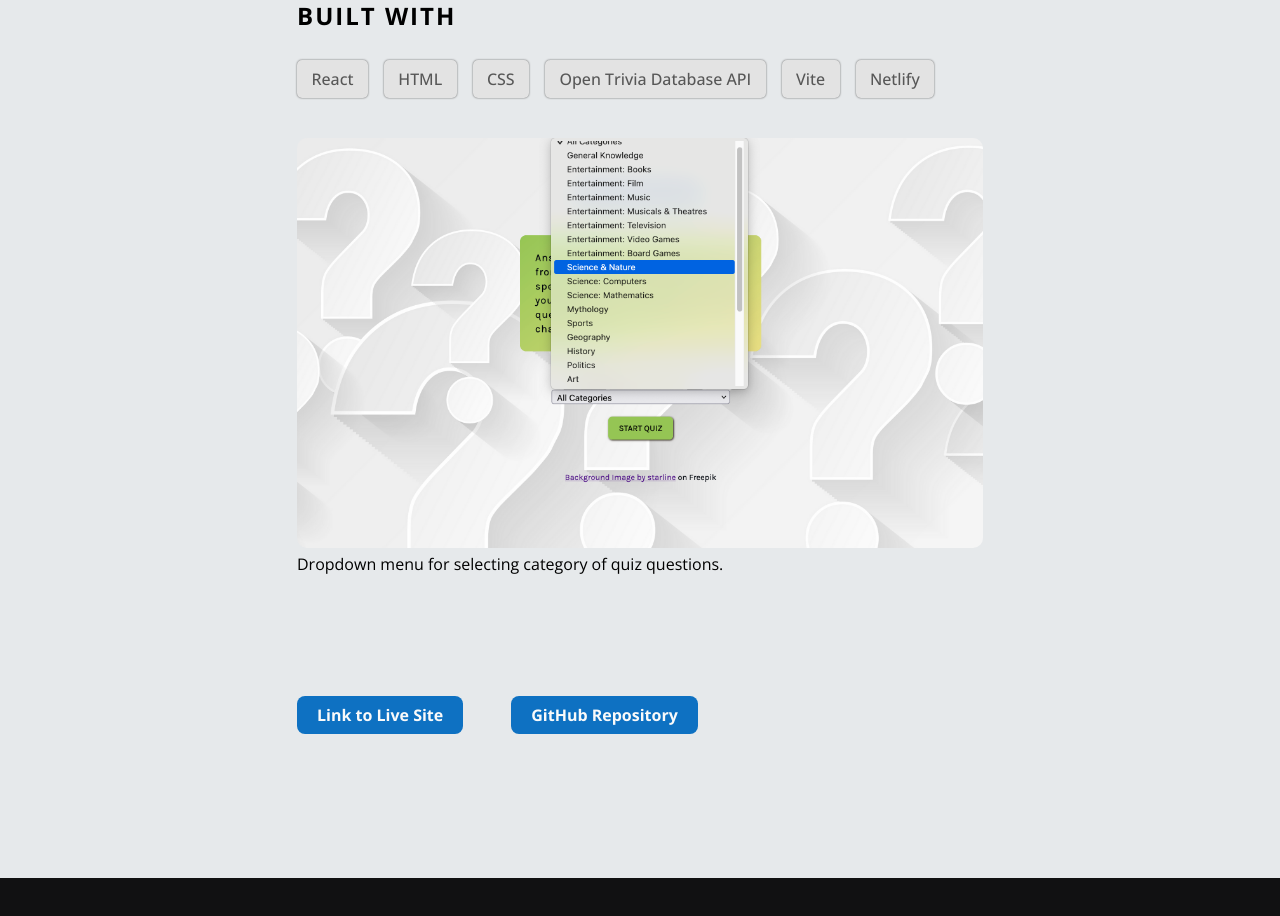
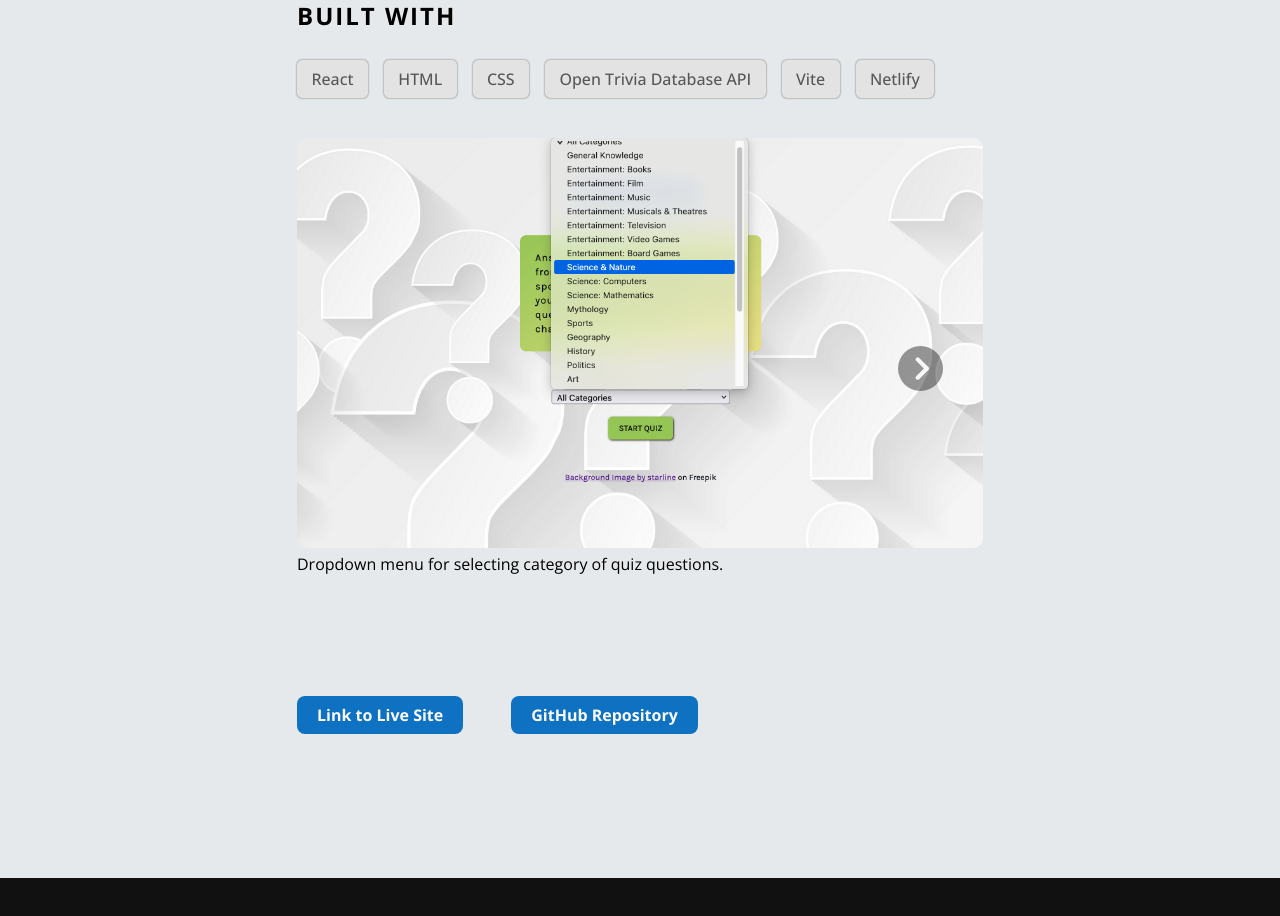
Before and after one commit to BrianSlaby/my-portfolio, a React (Vite) app: page /quizzical in a window 1280 px wide. Shown: the part 1960-2876 px from the top of the page. Built offline with nearby package versions, Linux system fonts and the light colour scheme.

Commit message:
Made Gallery component reusable, rendered Gallery component in all three projects.

```diff
--- a/src/components/shopping-helper/Gallery.tsx
+++ b/src/components/Gallery.tsx
@@ -1,40 +1,16 @@
 import React, { useState, useRef, useEffect } from "react"
-import "../gallery.css"
-import { galleryImage } from "../../types"
-import LeftArrow from "../../assets/LeftArrow"
-import RightArrow from "../../assets/RightArrow"
+import "./gallery.css"
+import { galleryProps } from "../types"
+import LeftArrow from "../assets/LeftArrow"
+import RightArrow from "../assets/RightArrow"
 
-export default function Gallery(): React.ReactNode {
+export default function Gallery({ galleryImages }: galleryProps): React.ReactNode {
     const [ currentIndex, setCurrentIndex ] = useState<number>(0)
     const [ scrollPosition, setScrollPosition ] = useState<number>(0)
     const [ backBtnClass, setBackBtnClass ] = useState<"hidden" | "">("hidden")
     const [ fwdBtnClass, setFwdBtnClass ] = useState<"hidden" | "">("")
 
     const galleryRef = useRef<HTMLDivElement | null>(null)
-
-    const galleryImages: galleryImage[] = [
-        {
-            url: "/public/images/shopping-helper-capture.png",
-            alt: "",
-            caption: "Shopping Helper authentication screen.",
-            index: 0,
-            isCurrent: true
-        },
-        {
-            url: "/public/images/shopping-helper-capture2.png",
-            alt: "",
-            caption: "Logged in UI with example lists, all collapsed.",
-            index: 1,
-            isCurrent: false
-        },
-        {
-            url: "/public/images/shopping-helper-capture3.png",
-            alt: "",
-            caption: "Logged in UI with a list open.",
-            index: 2,
-            isCurrent: false
-        }
-    ]
 
 
     function toggleGalleryForward(): void {
--- a/src/pages/Quizzical.tsx
+++ b/src/pages/Quizzical.tsx
@@ -1,18 +1,43 @@
 import React from "react"
+import { galleryImage } from "../types"
 import ProjectHero from "../components/project-page/ProjectHero"
 import ProjectLinks from "../components/project-page/ProjectLinks"
 import Overview from "../components/quizzical/Overview"
 import Features from "../components/quizzical/Features"
 import Tech from "../components/quizzical/Tech"
+import Gallery from "../components/Gallery"
 
 export default function Quizzical(): React.ReactNode {
+
+    const galleryImages: galleryImage[] = [
+        {
+            url: "/public/images/quizzical-capture2.png",
+            alt: "",
+            caption: "Dropdown menu for selecting category of quiz questions.",
+            index: 0,
+            isCurrent: true
+        },
+        {
+            url: "/public/images/quizzical-capture3.png",
+            alt: "",
+            caption: "Example quiz with answers selected.",
+            index: 1,
+            isCurrent: false
+        },
+        {
+            url: "/public/images/quizzical-capture4.png",
+            alt: "",
+            caption: "Quiz results screen with correct answers in green and incorrect answers in red.",
+            index: 2,
+            isCurrent: false
+        }
+    ]
 
     return (
         <div className="project-main-container">
             <ProjectHero
                 title="Quizzical"
                 description="This page contains details about the Quizzical app including an overview of its functionality, the technology used to build it, and links to the deployed project and source code." />
-
 
 
             <section className="project-details-section">
@@ -27,37 +52,9 @@
 
                 <Tech />
 
-                <div className="gallery-container">
-                    <figure className="gallery-figure">
-                        <img
-                            className="gallery-img"
-                            src="/public/images/quizzical-capture2.png"
-                            alt=""
-                        />
-                        <figcaption>Dropdown menu for selecting category of quiz questions.</figcaption>
-                    </figure>
-
-                    <figure className="gallery-figure">
-                        <img
-                            className="gallery-img"
-                            src="/public/images/quizzical-capture3.png"
-                            alt=""
-                        />
-                        <figcaption>Example quiz with answers selected.</figcaption>
-                    </figure>
-
-                    <figure className="gallery-figure">
-                        <img
-                            className="gallery-img"
-                            src="/public/images/quizzical-capture4.png"
-                            alt=""
-                        />
-                        <figcaption>Quiz results screen with correct answers in green and incorrect answers in red.</figcaption>
-                    </figure>
-
-
-                </div>
-
+                <Gallery
+                    galleryImages={galleryImages}
+                />
 
                 <ProjectLinks
                     liveUrl="https://quizzical-bslaby.netlify.app/"
--- a/src/pages/ShoppingHelper.tsx
+++ b/src/pages/ShoppingHelper.tsx
@@ -1,12 +1,38 @@
 import React from "react"
+import { galleryImage } from "../types"
 import ProjectHero from "../components/project-page/ProjectHero"
 import ProjectLinks from "../components/project-page/ProjectLinks"
 import Overview from "../components/shopping-helper/Overview"
 import Features from "../components/shopping-helper/Features"
 import Tech from "../components/shopping-helper/Tech"
-import Gallery from "../components/shopping-helper/Gallery"
+import Gallery from "../components/Gallery"
 
 export default function ShoppingHelper(): React.ReactNode {
+
+    const galleryImages: galleryImage[] = [
+        {
+            url: "/public/images/shopping-helper-capture.png",
+            alt: "",
+            caption: "Shopping Helper authentication screen.",
+            index: 0,
+            isCurrent: true
+        },
+        {
+            url: "/public/images/shopping-helper-capture2.png",
+            alt: "",
+            caption: "Logged in UI with example lists, all collapsed.",
+            index: 1,
+            isCurrent: false
+        },
+        {
+            url: "/public/images/shopping-helper-capture3.png",
+            alt: "",
+            caption: "Logged in UI with a list open.",
+            index: 2,
+            isCurrent: false
+        }
+    ]
+
 
     return (
         <div className="project-main-container">
@@ -26,7 +52,9 @@
 
                 <Tech />
 
-                <Gallery />
+                <Gallery
+                    galleryImages={galleryImages}
+                />
 
                 <ProjectLinks
                     liveUrl="https://shopping-helper-list-organizer.netlify.app/"
--- a/src/pages/ThirteenthAge.tsx
+++ b/src/pages/ThirteenthAge.tsx
@@ -1,11 +1,37 @@
 import React from "react"
+import { galleryImage } from "../types"
 import ProjectHero from "../components/project-page/ProjectHero"
 import ProjectLinks from "../components/project-page/ProjectLinks"
 import Overview from "../components/thirteenth-age/Overview"
 import Features from "../components/thirteenth-age/Features"
 import Tech from "../components/thirteenth-age/Tech"
+import Gallery from "../components/Gallery"
 
 export default function ThirteenthAge(): React.ReactNode {
+
+    const galleryImages: galleryImage[] = [
+        {
+            url: "/public/images/13a-tracker-capture2.png",
+            alt: "",
+            caption: "13th Age Monster Tracker modal for filtering monsters by level.",
+            index: 0,
+            isCurrent: true
+        },
+        {
+            url: "/public/images/13a-tracker-capture3.png",
+            alt: "",
+            caption: "Dropdown for selecting monsters filtered by level within selection modal.",
+            index: 1,
+            isCurrent: false
+        },
+        {
+            url: "/public/images/13a-tracker-capture4.png",
+            alt: "",
+            caption: "Individual monster cards for tracking within combat. The first goblin grunt is staggered, represented by its current hit points in red. The goblin scum card is a group of 5 mooks, or weak monsters that fight as a single group and share a hit point pool.",
+            index: 2,
+            isCurrent: false
+        }
+    ]
 
     return (
         <div className="project-main-container">
@@ -25,36 +51,9 @@
 
                 <Tech />
 
-                <div className="gallery-container">
-                    <figure className="gallery-figure">
-                        <img
-                            className="gallery-img"
-                            src="/public/images/13a-tracker-capture2.png"
-                            alt=""
-                        />
-                        <figcaption>13th Age Monster Tracker modal for filtering monsters by level.</figcaption>
-                    </figure>
-
-                    <figure className="gallery-figure">
-                        <img
-                            className="gallery-img"
-                            src="/public/images/13a-tracker-capture3.png"
-                            alt=""
-                        />
-                        <figcaption>Dropdown for selecting monsters filtered by level within selection modal.</figcaption>
-                    </figure>
-
-                    <figure className="gallery-figure">
-                        <img
-                            className="gallery-img"
-                            src="/public/images/13a-tracker-capture4.png"
-                            alt=""
-                        />
-                        <figcaption>Individual monster cards for tracking within combat. The first goblin grunt is staggered, represented by its current hit points in red. The goblin scum card is a group of 5 mooks, or weak monsters that fight as a single group and share a hit point pool.</figcaption>
-                    </figure>
-
-
-                </div>
+                <Gallery
+                    galleryImages={galleryImages}
+                />
 
                 <ProjectLinks
                     liveUrl="https://13th-age-monster-tracker.netlify.app/"
```
Also changed, not shown: src/types.ts (+6 -1 lines).
